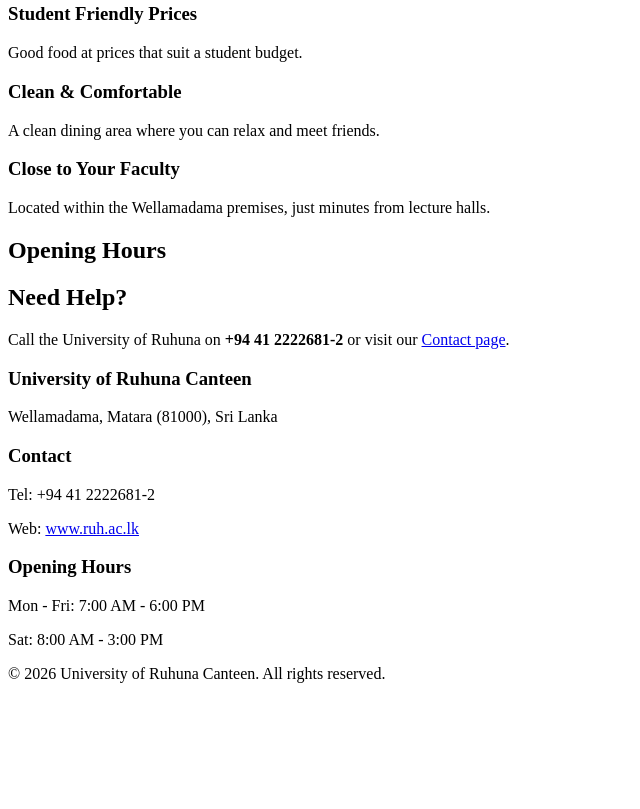
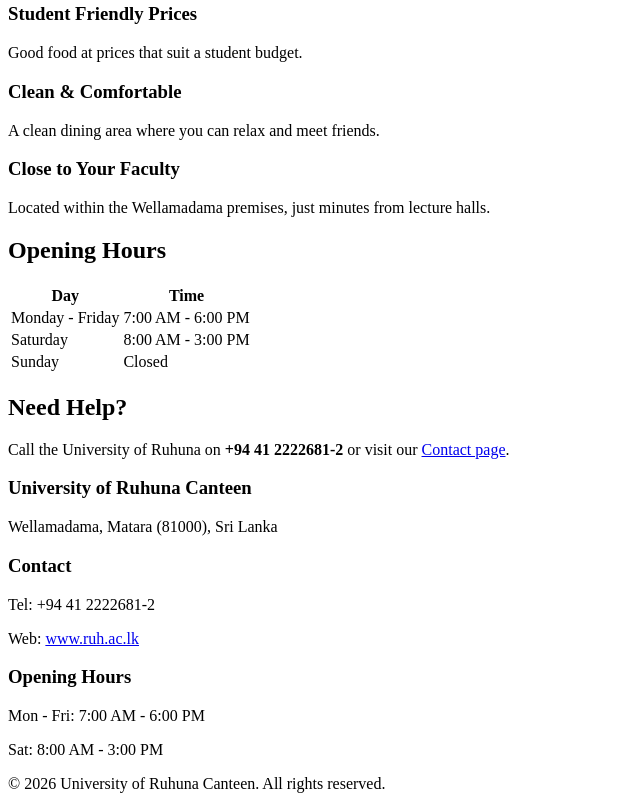
Before and after one commit to Senesh06/student-website-group10, a plain HTML site: page index.html in a window 1280 px wide. Shown: the part 794-1603 px from the top of the page, without its empty margins (0-640 px from the left). Before the commit the page ends 1493 px from the top, so only its background shows below. Drawn offline with Linux system fonts and the light colour scheme.

Commit message:
Add opening hours table to index.html

```diff
--- a/index.html
+++ b/index.html
@@ -76,6 +76,13 @@
     </div>
 
     <h2>Opening Hours</h2>
+     <table>
+      <tr><th>Day</th><th>Time</th></tr>
+      <tr><td>Monday - Friday</td><td>7:00 AM - 6:00 PM</td></tr>
+      <tr><td>Saturday</td><td>8:00 AM - 3:00 PM</td></tr>
+      <tr><td>Sunday</td><td>Closed</td></tr>
+    </table>
+
 
     <h2>Need Help?</h2>
     <p>Call the University of Ruhuna on <strong>+94 41 2222681-2</strong> or visit our <a href="contact.html">Contact page</a>.</p>
```
